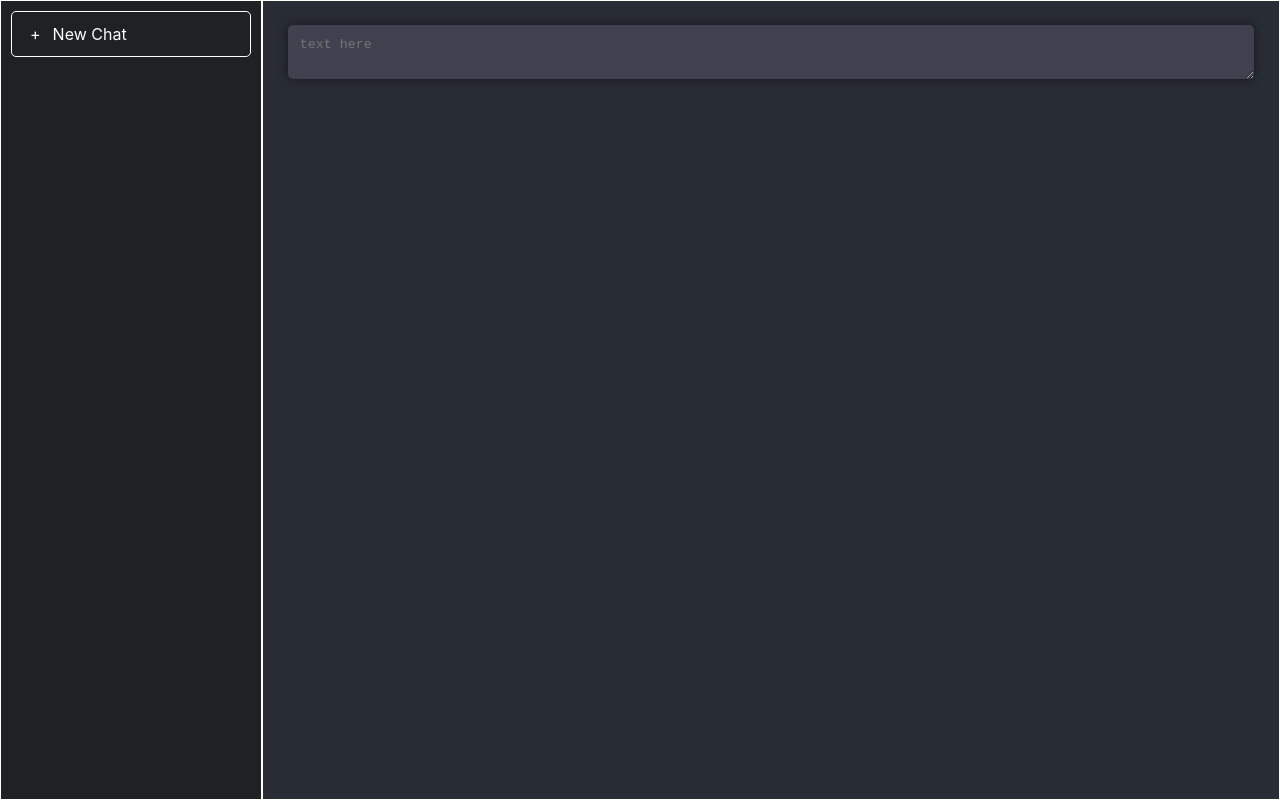
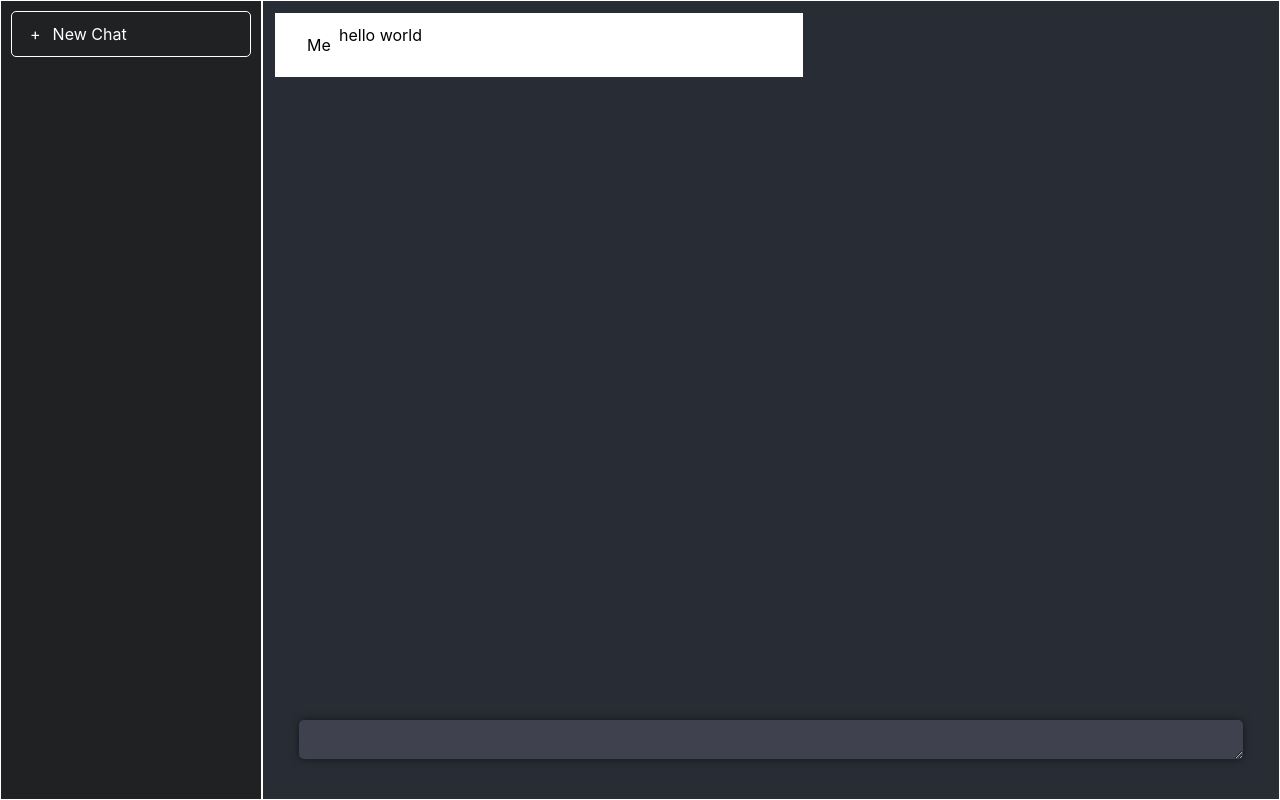
Before and after one commit to dlaucodes/enhanced-chat, a React (Create React App) app: page / in a window 1280 px wide. Built offline with nearby package versions, Linux system fonts and the light colour scheme.

Commit message:
chat box

```diff
--- a/src/App.css
+++ b/src/App.css
@@ -36,7 +36,11 @@
 }
 
 .chat-input-holder {
-  padding: 12px;
+  padding: 24px;
+  position: absolute;
+  left: 0;
+  right: 0;
+  bottom: 0;
 }
 
 .chat-input-text-area{
@@ -45,6 +49,7 @@
   border-radius: 5px;
   padding: 12px;
   color: white;
+  font-size: 1.25pm;
   margin: 12px;
   outline: none;
   box-shadow: 0 0 8px 0 rgba(0, 0, 0, 0.5);
@@ -53,6 +58,7 @@
 .chatbox {
   flex: 1;
   border: 1px solid white;
+  position: relative;
 }
 
 .App-logo {
@@ -81,6 +87,38 @@
   color: #61dafb;
 }
 
+.chat-log{
+  padding: 12px;
+  text-align: left;
+}
+
+.chat-message{
+  padding: 12px;
+  padding-left: 24px;
+  padding-right: 24px;
+  max-width: 480px;
+  background: white;
+}
+
+.chat-message-center{
+  max-width: 480px;
+  margin-left: auto;
+  margin-right: auto;
+  display: flex;
+}
+.avatar{
+  display: flex;
+  background: white;
+  border-radius: 50%;
+  width: 40px;
+  height: 40px;
+  align-items: center;
+  justify-content: center;
+}
+
+.message{
+
+}
 @keyframes App-logo-spin {
   from {
     transform: rotate(0deg);
--- a/src/App.js
+++ b/src/App.js
@@ -13,8 +13,21 @@ function App() {
         </div>
       </aside>
       <section className="chatbox">
+        <div className="chat-log">
+          <div className="chat-message">
+            <div className="chat-message-center">
+              <div className="avatar">
+                Me
+              </div>
+              <div className="message">
+                hello world
+              </div>
+
+            </div>
+          </div>
+        </div>
         <div className="chat-input-holder">
-          <textarea className="chat-input-text-area" placeholder="text here">
+          <textarea className="chat-input-text-area" placeholder="" rows="1">
 
           </textarea>
         </div>
```
